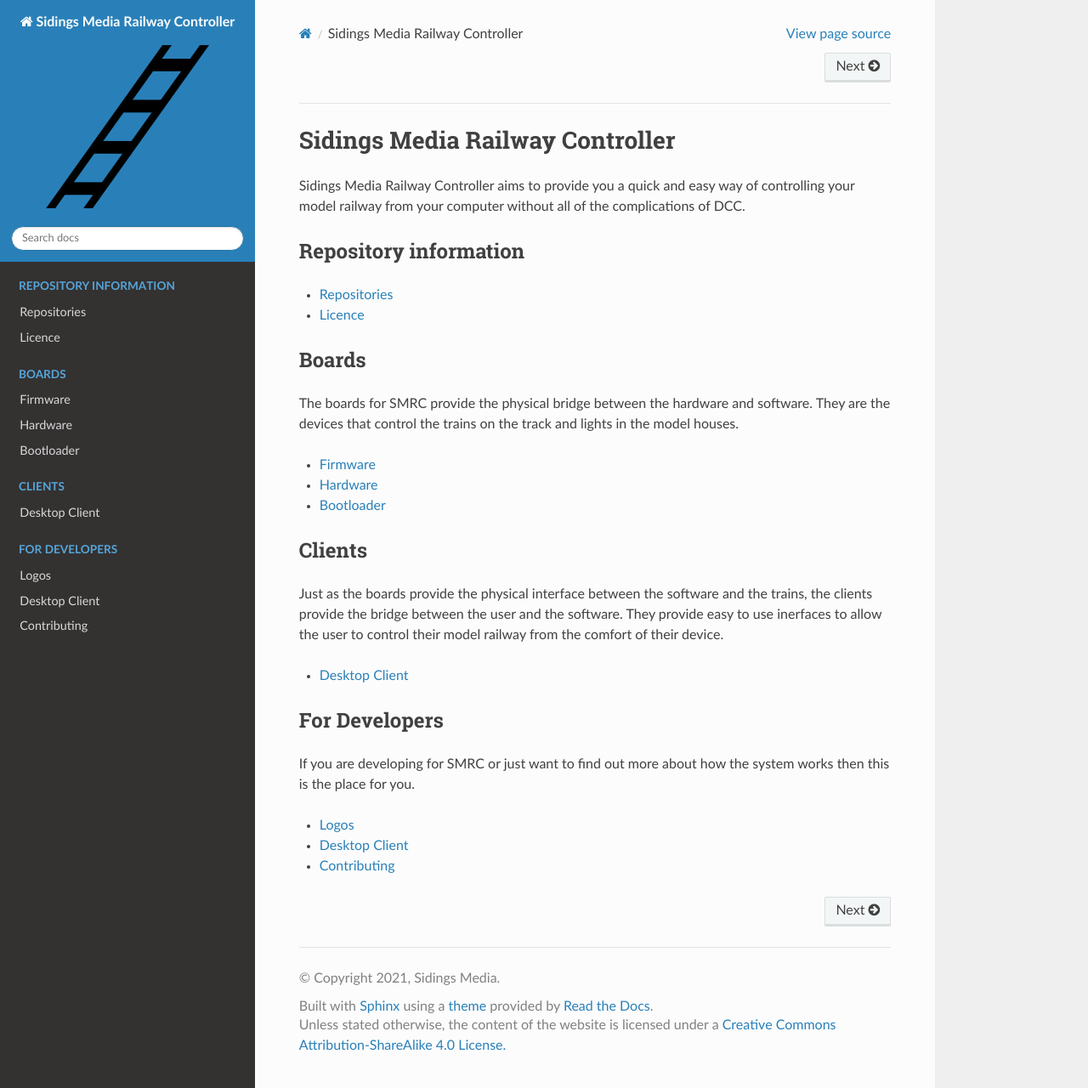
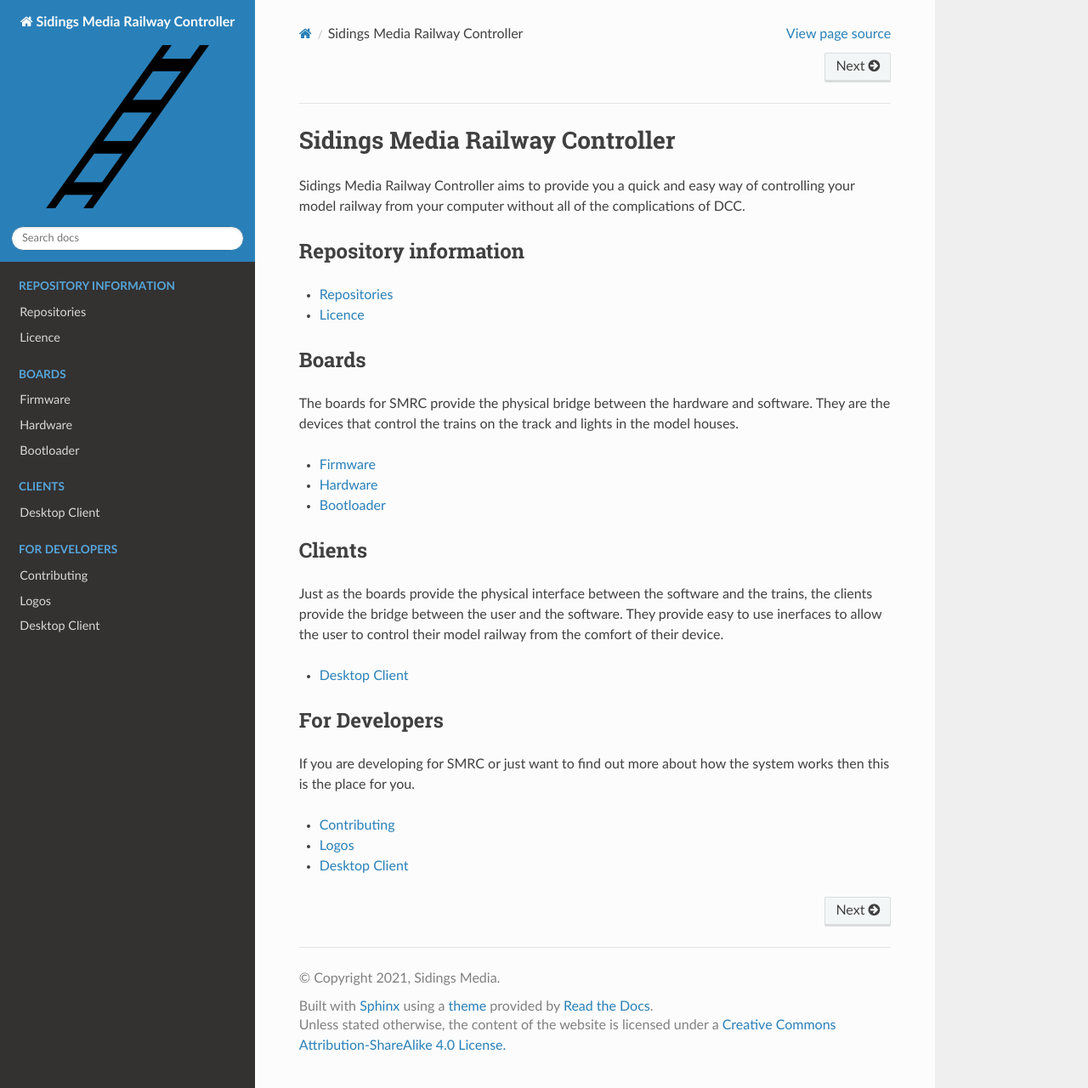
Before and after one commit to SidingsMedia/Sidings-Media-Railway-Controller, a Sphinx documentation site: the page built from docs/index.rst, in a window 1280 px wide and 1280 px high. Shown: the whole window at 85% size. Built offline with Sphinx 7.4.7 and the Read the Docs theme 2.0.0, drawn with Linux system fonts in a browser that asks for light colours.

```diff
--- a/docs/index.rst
+++ b/docs/index.rst
@@ -74,15 +74,16 @@ this is the place for you.
 
 .. only:: html
 
+    * :doc:`developers/contributing`
     * :doc:`developers/logos-ndx`
     * :doc:`developers/desktop-client-ndx`
-    * :doc:`developers/contributing`
+
 
 .. toctree::
     :caption: For developers
     :hidden:
     :maxdepth: 3
 
+    developers/contributing
     developers/logos-ndx
     developers/desktop-client-ndx
-    developers/contributing
```
